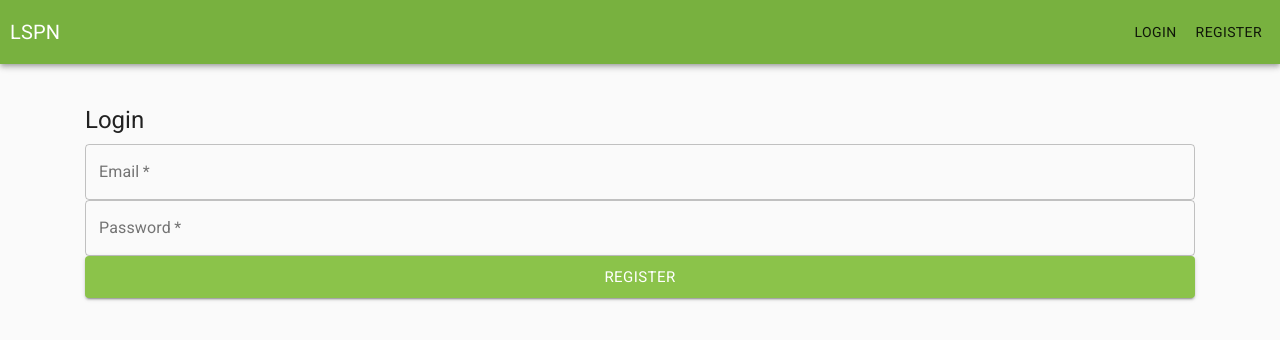
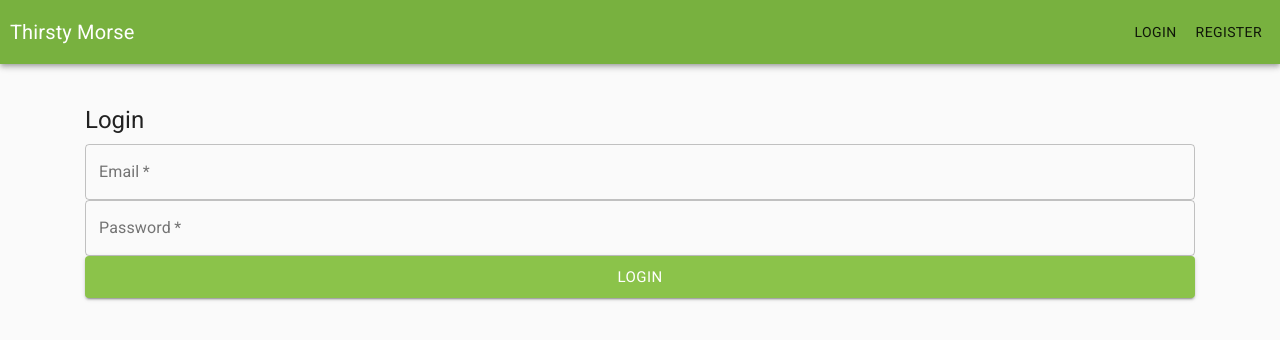
Before and after one commit to lukewalz/thirsty-morse, a React (Create React App) app: page /login in a window 1280 px wide. Shown: the top 340 px of the page. Built offline with nearby package versions, Linux system fonts and the light colour scheme.

Commit message:
changed button color on login and register

```diff
--- a/src/components/Nav.js
+++ b/src/components/Nav.js
@@ -59,7 +59,7 @@ function NavBar({ logout, user, loadUpdatedWagers }) {
     return (
         <AppBar position="static" style={{ display: "flex", backgroundColor: '#78b13f' }}>
             <Toolbar>
-                <Typography variant="h6">LSPN</Typography>
+                <Typography variant="h6">Thirsty Morse</Typography>
                 <div style={{ marginLeft: "auto" }}>
                     {user.isAuthUser ? (
                         <div>
--- a/src/pages/Login.js
+++ b/src/pages/Login.js
@@ -61,7 +61,7 @@ export default connect(({ isLoading, user }) => ({ isLoading, user }), { login }
                 size="large"
                 onClick={submitForm}
             >
-                {loading ? <CircularProgress /> : 'REGISTER'}
+                {loading ? <CircularProgress color='secondary' /> : 'Login'}
             </Button>
 
             {(props.errors || errors) && (
--- a/src/pages/Register.js
+++ b/src/pages/Register.js
@@ -78,7 +78,7 @@ export default connect(({ isLoading, user }) => ({ isLoading, user }), { registe
                 className="form-input"
                 size="large"
                 onClick={submitForm}
-            >{loading ? <CircularProgress /> : 'REGISTER'}
+            >{loading ? <CircularProgress color='secondary' /> : 'Register'}
             </Button>
 
             {(props.errors || errors) && (
```
Also changed, not shown: 1 other file (tests, documents, lock files or other folders).
